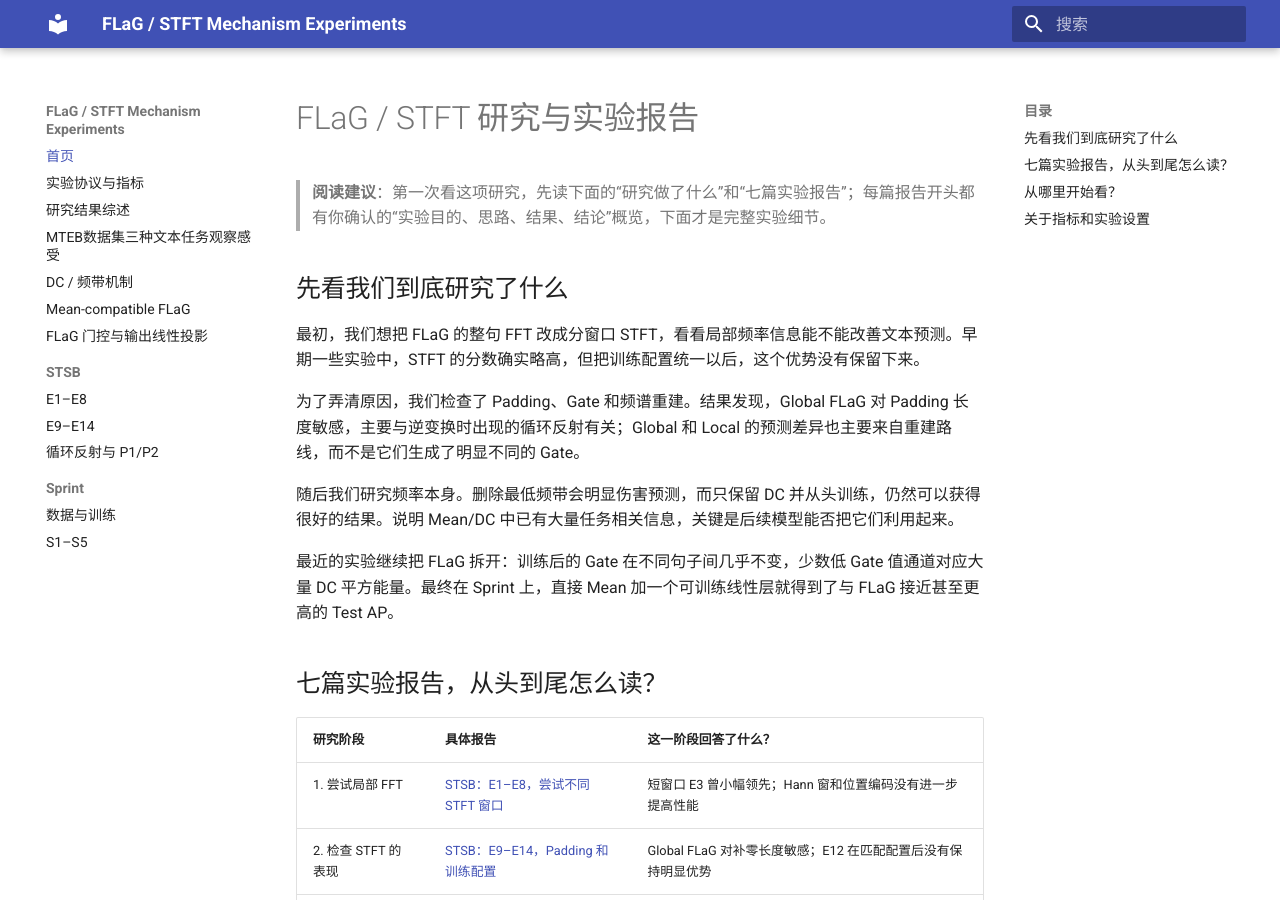
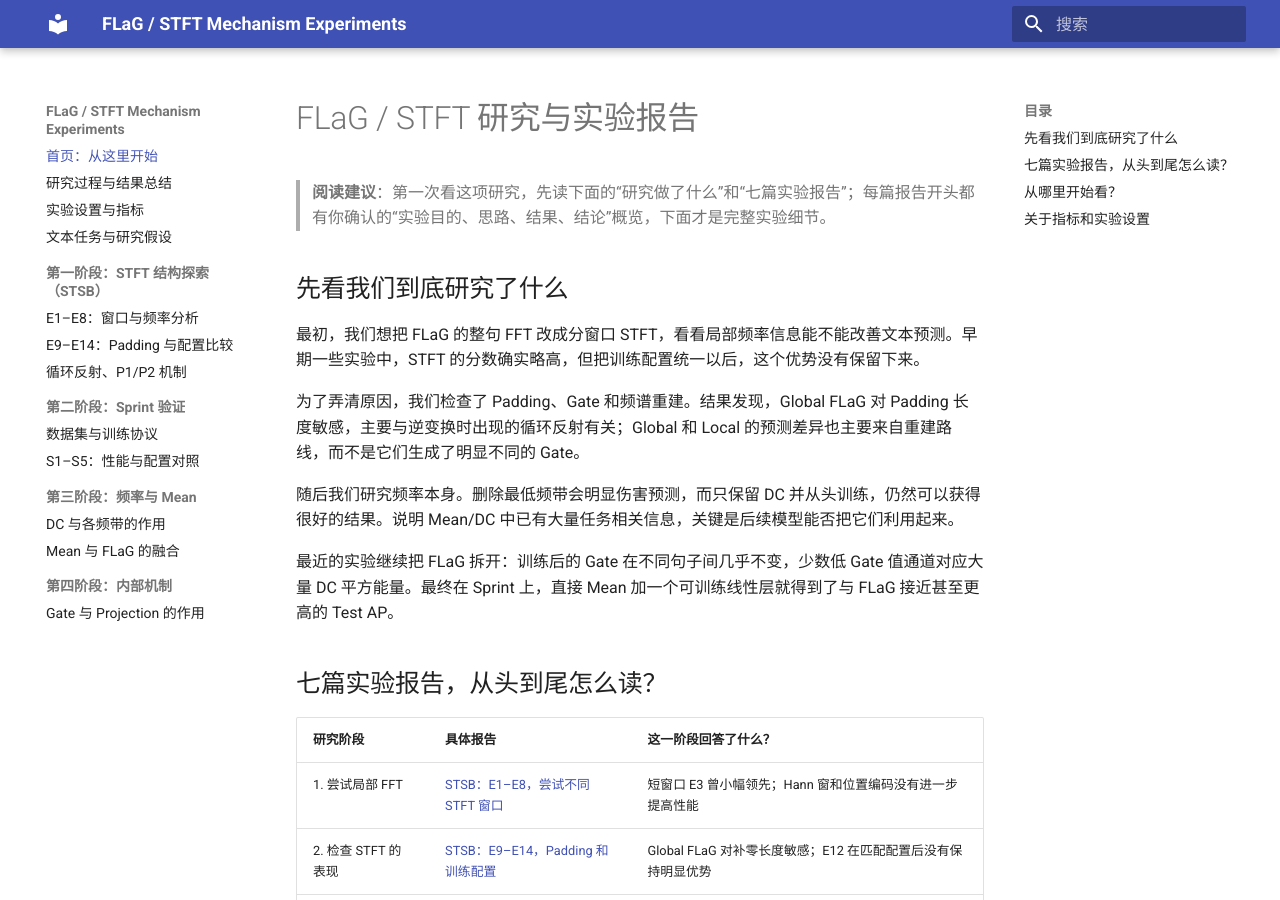
Before and after one commit to lumoswwr/FLaG-STFT-Notes, an MkDocs documentation site: the page built from docs/index.md, in a window 1280 px wide and 900 px high. Built offline with MkDocs 1.6.1 and Material for MkDocs 9.7.7, drawn with Linux system fonts in a browser that asks for light colours.

Commit message:
Reorganize MkDocs navigation by four clear research phases

```diff
--- a/mkdocs.yml
+++ b/mkdocs.yml
@@ -3,22 +3,26 @@ site_description: FLaG / STFT 实验配置、指标与机制分析
 site_url: https://lumoswwr.github.io/FLaG-STFT-Notes/
 
 nav:
-  - 首页: index.md
-  - 实验协议与指标: methods.md
-  - 研究结果综述: findings.md
-  - MTEB数据集三种文本任务观察感受: MTEB.md
-  - DC / 频带机制: dc-frequency.md
-  - Mean-compatible FLaG: mean-compatible-flag.md
-  - FLaG 门控与输出线性投影: flag-gate-projection.md
+  - 首页：从这里开始: index.md
+  - 研究过程与结果总结: findings.md
+  - 实验设置与指标: methods.md
+  - 文本任务与研究假设: MTEB.md
 
-  - STSB:
-      - E1–E8: stsb/01-experiments.md
-      - E9–E14: stsb/02-padding.md
-      - 循环反射与 P1/P2: stsb/03-mechanism.md
+  - 第一阶段：STFT 结构探索（STSB）:
+      - E1–E8：窗口与频率分析: stsb/01-experiments.md
+      - E9–E14：Padding 与配置比较: stsb/02-padding.md
+      - 循环反射、P1/P2 机制: stsb/03-mechanism.md
 
-  - Sprint:
-      - 数据与训练: sprint/01-protocol.md
-      - S1–S5: sprint/02-experiments.md
+  - 第二阶段：Sprint 验证:
+      - 数据集与训练协议: sprint/01-protocol.md
+      - S1–S5：性能与配置对照: sprint/02-experiments.md
+
+  - 第三阶段：频率与 Mean:
+      - DC 与各频带的作用: dc-frequency.md
+      - Mean 与 FLaG 的融合: mean-compatible-flag.md
+
+  - 第四阶段：内部机制:
+      - Gate 与 Projection 的作用: flag-gate-projection.md
 
 theme:
   name: material
```
